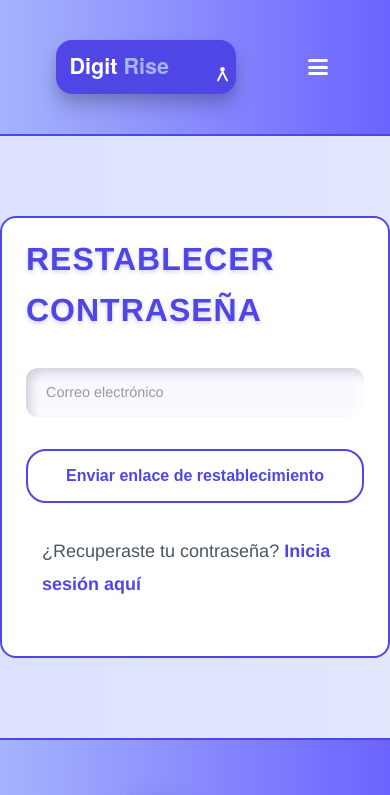
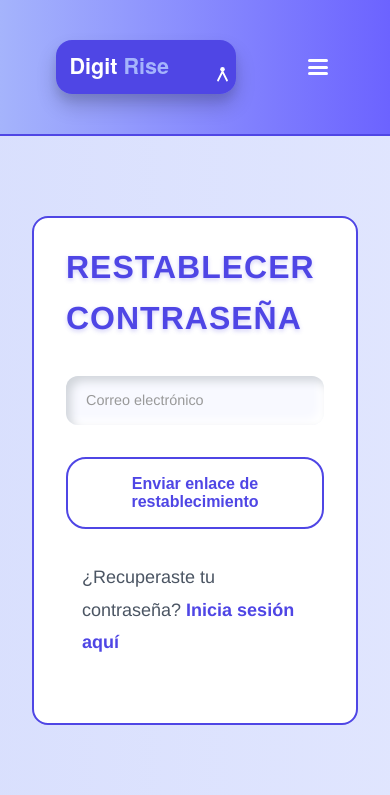
Before and after one commit to gallardo4/DigitRise, a Vue app in the folder digitrise/: page /reset-password in a window 390 px wide. Shown: the top 795 px of the page. Built offline with nearby package versions, Linux system fonts and the light colour scheme.

Commit message:
reset password page adapted to phone

```diff
--- a/digitrise/src/style.css
+++ b/digitrise/src/style.css
@@ -1058,6 +1058,14 @@ textarea:not(:placeholder-shown)+label {
   margin-top: -0.5rem;
 }
 
+@media (max-width: 768px) {
+  .containerResetPassword {
+    margin-left: 2rem;
+    margin-right: 2rem;
+    padding: 2rem;
+  }
+}
+
 /* FOOTER */
 
 .footer {
```
